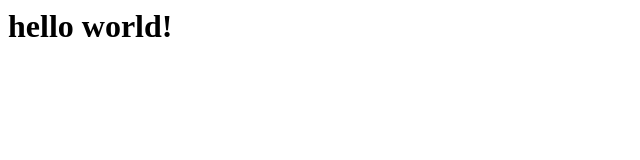
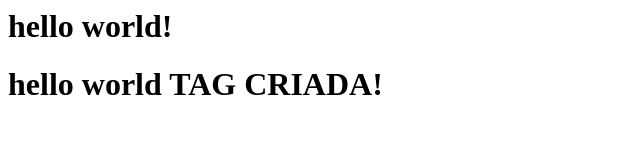
Before and after one commit to b3rl1n/git-aula, a plain HTML site: page index.html in a window 1280 px wide. Shown: the whole page, without its empty margins (0-640 px from the left). Drawn offline with Linux system fonts and the light colour scheme.

Commit message:
Tag criada

```diff
--- a/index.html
+++ b/index.html
@@ -1 +1,3 @@
 <h1>hello world!</h1>
+
+<h1>hello world TAG CRIADA!</h1>
```
